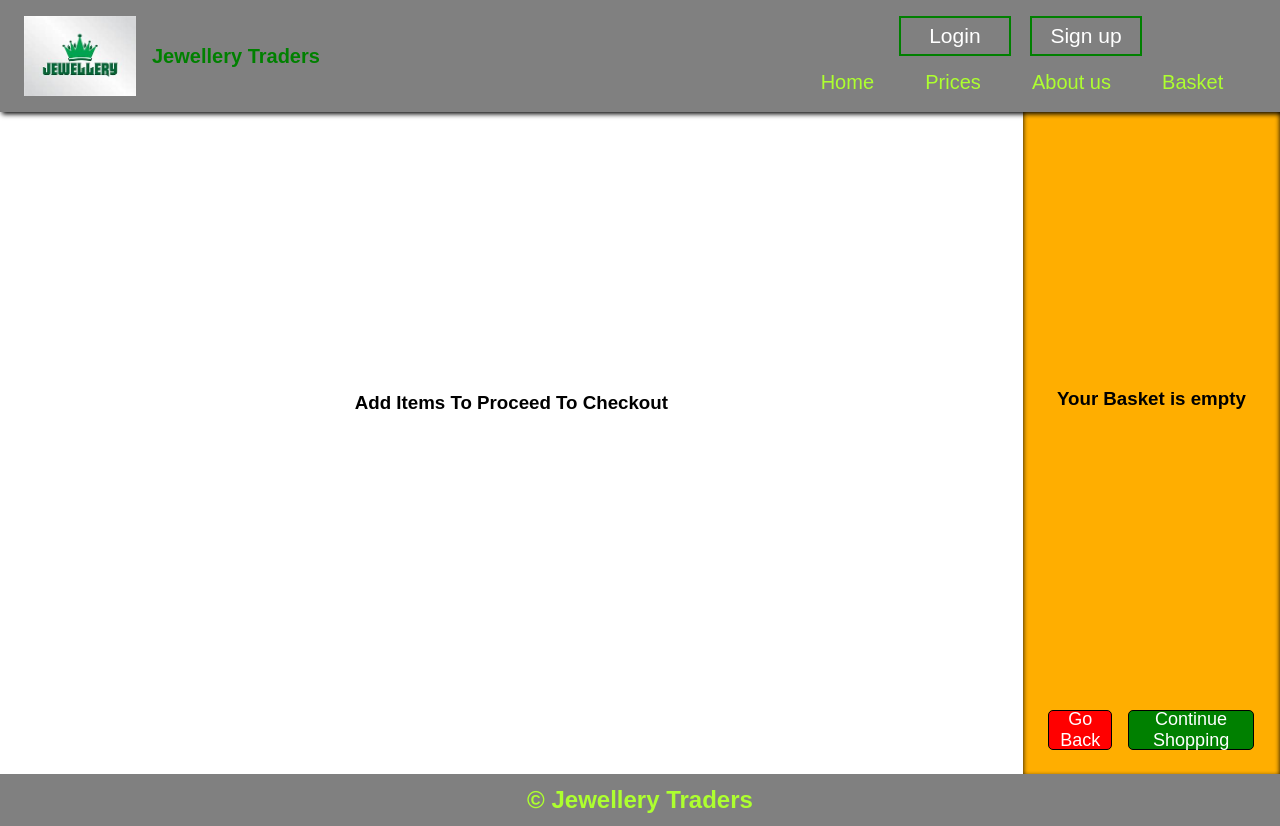
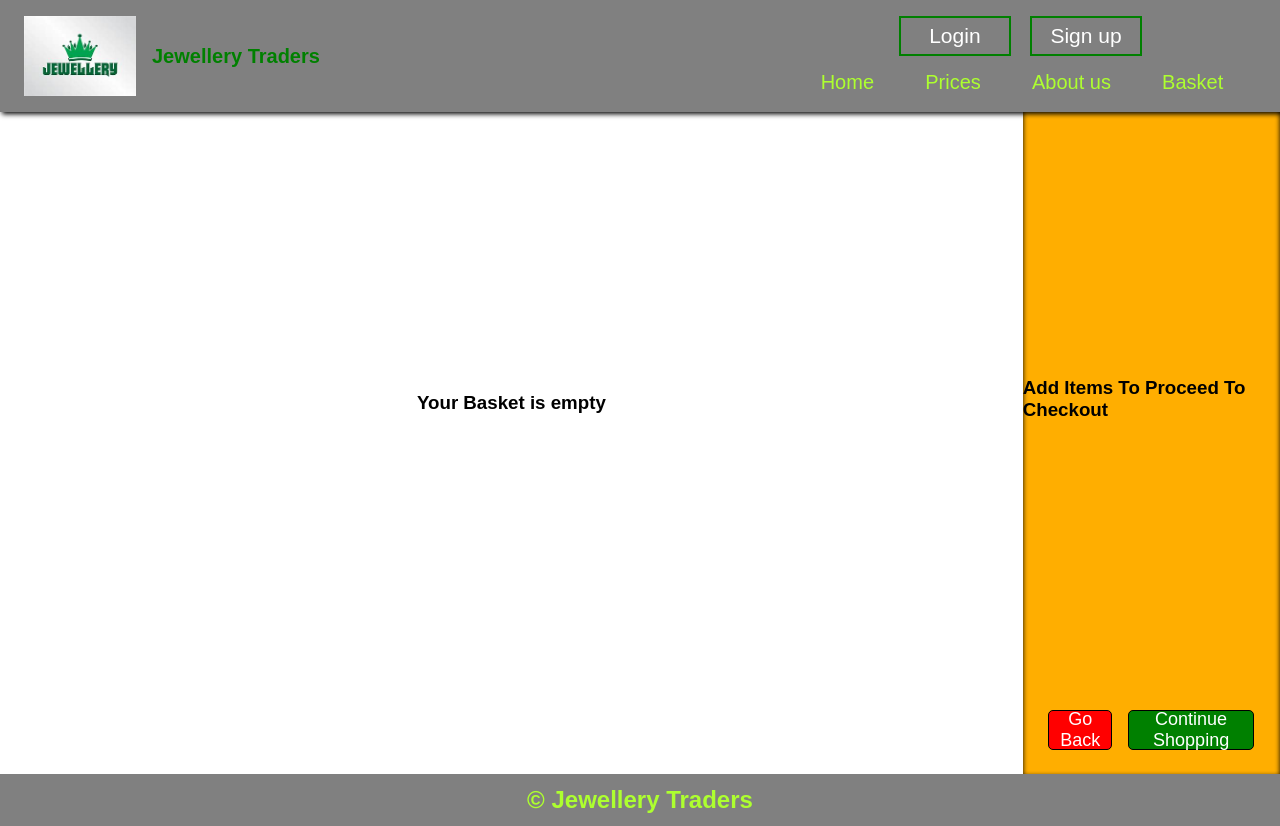
Before and after one commit to ArdonitSaliji/jewerelly-store, a React (Create React App) app: page /basket in a window 1280 px wide. Built offline with nearby package versions, Linux system fonts and the light colour scheme.

Commit message:
css changes

```diff
--- a/src/App.css
+++ b/src/App.css
@@ -2,6 +2,7 @@
   font-family: sans-serif;
 }
 .footer {
+  user-select: none;
   display: flex;
   bottom: 0;
   margin-top: auto;
--- a/src/components/Basket/BasketCheckout.jsx
+++ b/src/components/Basket/BasketCheckout.jsx
@@ -87,7 +87,7 @@ const Checkout = ({ basketState }) => {
   ) : (
     <div className='checkout'>
       <div className='checkout-empty'>
-        <h3>Your Basket is empty</h3>
+        <h3>Add Items To Proceed To Checkout</h3>
       </div>
 
       <div className='checkout-buttons'>
--- a/src/components/Basket/BasketItems.jsx
+++ b/src/components/Basket/BasketItems.jsx
@@ -32,7 +32,7 @@ const Items = ({ basketState, setBasketState }) => {
   ) : (
     <div className='basket'>
       <div className='basket-empty'>
-        <h3>Add Items To Proceed To Checkout</h3>
+        <h3>Your Basket is empty</h3>
       </div>
     </div>
   )
--- a/src/components/Main/Main.css
+++ b/src/components/Main/Main.css
@@ -8,6 +8,7 @@ select,
   font-size: 15px;
 }
 .main {
+  user-select: none;
   min-height: 81.1vh;
   height: 100%;
 }
```
